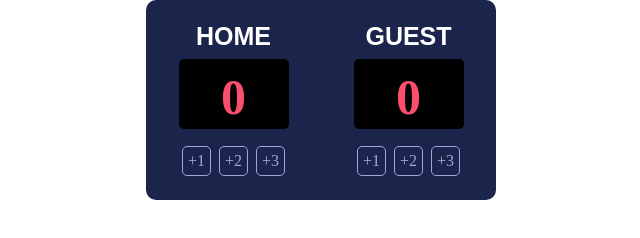
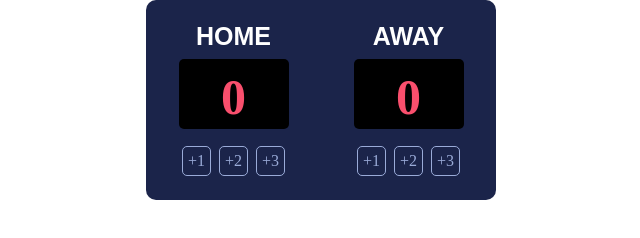
Before and after one commit to Eqbal-Sharaf/Basketball-scoreboard, a plain HTML site: page index.html in a window 1280 px wide. Shown: the full height of the page, 319-959 px from the left. Drawn offline with nearby package versions, Linux system fonts and the light colour scheme.

Commit message:
Update index.html

```diff
--- a/index.html
+++ b/index.html
@@ -17,7 +17,7 @@
                 </div>
             </div>
             <div class="sub-div">
-                <h3 class="h3">GUEST</h3>
+                <h3 class="h3">AWAY</h3>
                 <div class="team-div">
                     <h1 id="team2"></h1>
                 </div>
```
